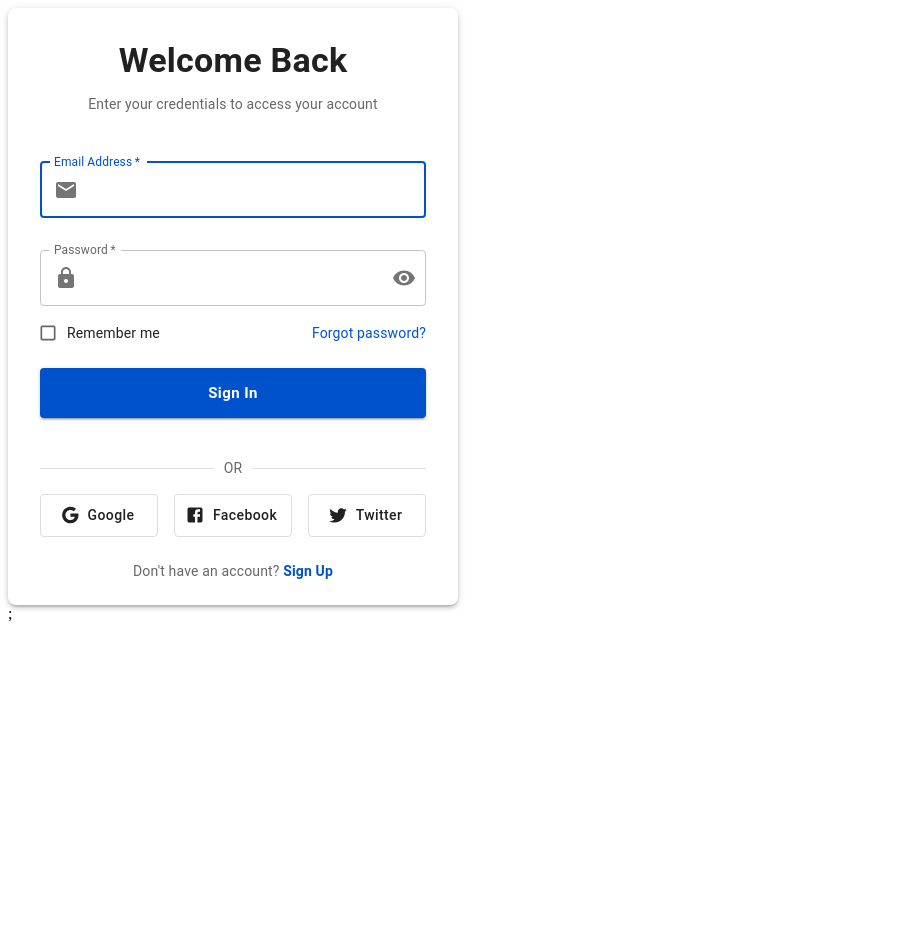
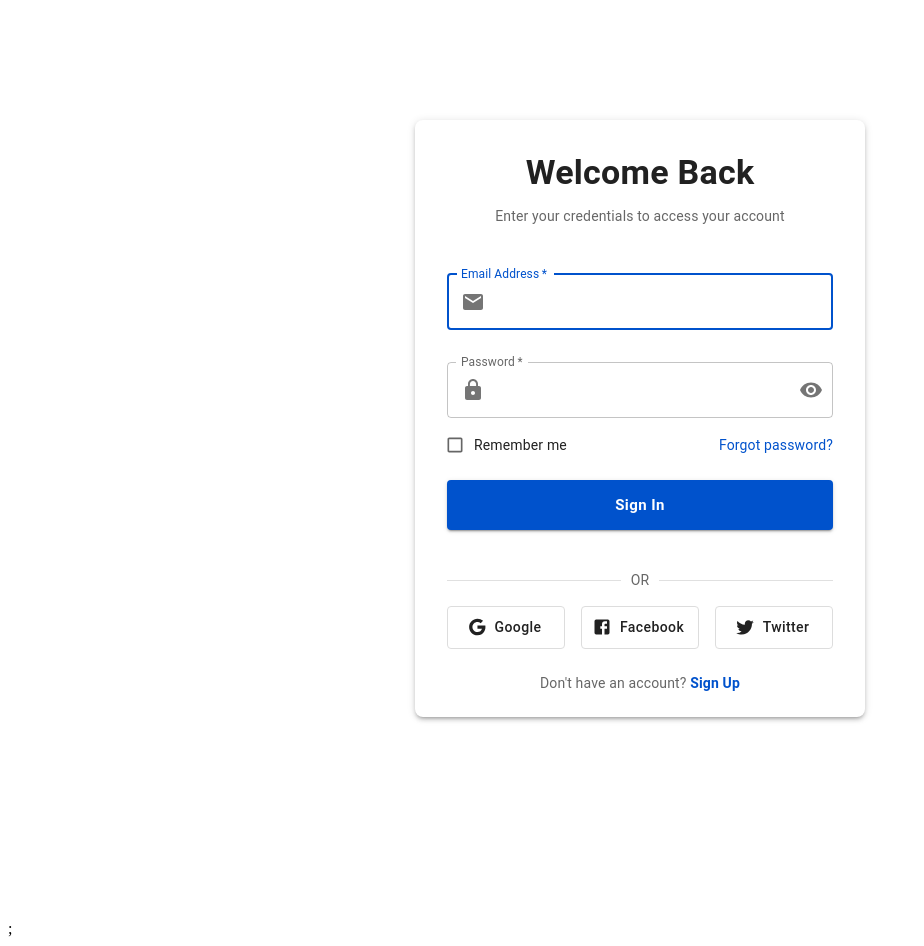
Before and after one commit to ajaykumar-bg/react-hook-form-mui-example, a React (Create React App) app: page /login in a window 1280 px wide. Shown: the whole page, without its empty margins (0-924 px from the left). Before the commit the page ends 800 px from the top, so only its background shows below. Built offline with nearby package versions, Linux system fonts and the light colour scheme.

Commit message:
Added AuthLayout

```diff
--- a/src/App.css
+++ b/src/App.css
@@ -1,38 +1,4 @@
-.App {
-  text-align: center;
+.link-btn{
+  text-decoration: none;
+  color: #FFF
 }
-
-.App-logo {
-  height: 40vmin;
-  pointer-events: none;
-}
-
-@media (prefers-reduced-motion: no-preference) {
-  .App-logo {
-    animation: App-logo-spin infinite 20s linear;
-  }
-}
-
-.App-header {
-  background-color: #282c34;
-  min-height: 100vh;
-  display: flex;
-  flex-direction: column;
-  align-items: center;
-  justify-content: center;
-  font-size: calc(10px + 2vmin);
-  color: white;
-}
-
-.App-link {
-  color: #61dafb;
-}
-
-@keyframes App-logo-spin {
-  from {
-    transform: rotate(0deg);
-  }
-  to {
-    transform: rotate(360deg);
-  }
-}
--- a/src/components/LanguageSelector.jsx
+++ b/src/components/LanguageSelector.jsx
@@ -12,7 +12,7 @@ const LanguageSelector = () => {
 	};
 
 	return (
-		<FormControl sx={{ minWidth: 120 }}>
+		<FormControl sx={{ minWidth: 120 }} size='small'>
 			<InputLabel id='language-select-label'>Language</InputLabel>
 			<Select
 				labelId='language-select-label'
--- a/src/components/ResponsiveDrawer.js
+++ b/src/components/ResponsiveDrawer.js
@@ -100,6 +100,7 @@ function ResponsiveDrawer() {
 						My Application
 					</Typography>
 					<Link
+						className='link-btn'
 						to={{
 							pathname: '/login',
 						}}
--- a/src/features/auth/components/MuiLogin.jsx
+++ b/src/features/auth/components/MuiLogin.jsx
@@ -24,6 +24,7 @@ import {
 	Facebook,
 	Twitter,
 } from '@mui/icons-material';
+import AuthLayout from '../../layout/AuthLayout';
 
 const Login = ({ onLogin, isLoading = false, errorMessage = null }) => {
 	const [formData, setFormData] = useState({
@@ -94,7 +95,10 @@ const Login = ({ onLogin, isLoading = false, errorMessage = null }) => {
 	};
 
 	return (
-		<Card sx={{ maxWidth: 450, width: '100%', boxShadow: 3, borderRadius: 2 }}>
+		<AuthLayout>
+			<Card
+				sx={{ maxWidth: 450, width: '100%', boxShadow: 3, borderRadius: 2 }}
+			>
 				<CardContent sx={{ p: 4 }}>
 					<Typography
 						variant='h4'
@@ -290,6 +294,7 @@ const Login = ({ onLogin, isLoading = false, errorMessage = null }) => {
 					</Box>
 				</CardContent>
 			</Card>
+		</AuthLayout>
 	);
 };
 
--- a/src/features/auth/components/MuiRegister.jsx
+++ b/src/features/auth/components/MuiRegister.jsx
@@ -31,6 +31,7 @@ import {
 	Phone,
 	CheckCircleOutline,
 } from '@mui/icons-material';
+import AuthLayout from '../../layout/AuthLayout';
 
 const Register = ({ onSignUp, isLoading = false, errorMessage = null }) => {
 	const [activeStep, setActiveStep] = useState(0);
@@ -412,7 +413,10 @@ const Register = ({ onSignUp, isLoading = false, errorMessage = null }) => {
 	};
 
 	return (
-		<Card sx={{ maxWidth: 600, width: '100%', boxShadow: 3, borderRadius: 2 }}>
+		<AuthLayout>
+			<Card
+				sx={{ maxWidth: 600, width: '100%', boxShadow: 3, borderRadius: 2 }}
+			>
 				<CardContent sx={{ p: 4 }}>
 					<Typography
 						variant='h4'
@@ -450,7 +454,9 @@ const Register = ({ onSignUp, isLoading = false, errorMessage = null }) => {
 					<Box component='form' onSubmit={handleSubmit} noValidate>
 						{renderStepContent(activeStep)}
 
-					<Box sx={{ display: 'flex', justifyContent: 'space-between', mt: 4 }}>
+						<Box
+							sx={{ display: 'flex', justifyContent: 'space-between', mt: 4 }}
+						>
 							{activeStep > 0 ? (
 								<Button onClick={handleBack} sx={{ textTransform: 'none' }}>
 									Back
@@ -555,6 +561,7 @@ const Register = ({ onSignUp, isLoading = false, errorMessage = null }) => {
 					</Box>
 				</CardContent>
 			</Card>
+		</AuthLayout>
 	);
 };
 
--- /dev/null
+++ b/src/features/layout/AuthLayout.jsx
@@ -0,0 +1,21 @@
+import React from 'react';
+import { Grid } from '@mui/material';
+
+function AuthLayout(props) {
+	return (
+		<Grid
+			container
+			spacing={0}
+			direction='column'
+			alignItems='center'
+			justify='center'
+			style={{ minHeight: '100vh', marginTop: '15vh' }}
+		>
+			<Grid item xs={3}>
+				{props.children}
+			</Grid>
+		</Grid>
+	);
+}
+
+export default AuthLayout;
--- a/src/index.js
+++ b/src/index.js
@@ -3,6 +3,7 @@ import ReactDOM from 'react-dom/client';
 import { ThemeProvider } from '@mui/material/styles';
 
 import App from './App';
+import './App.css';
 import './i18n/i18n'; // Import i18n initialization
 import { theme } from './theme';
 
```
Lines whose indentation alone changed are shown as unchanged.
